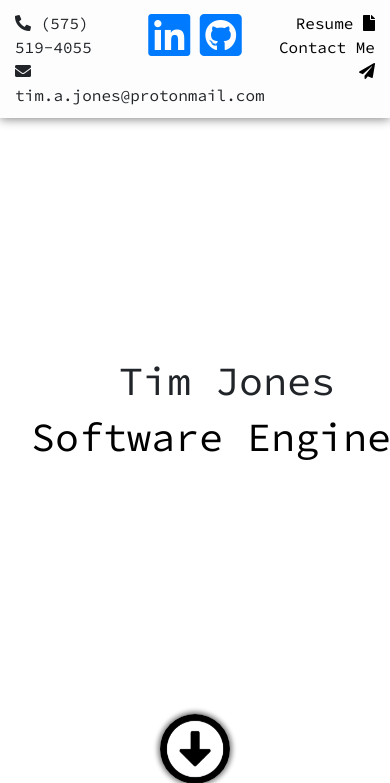
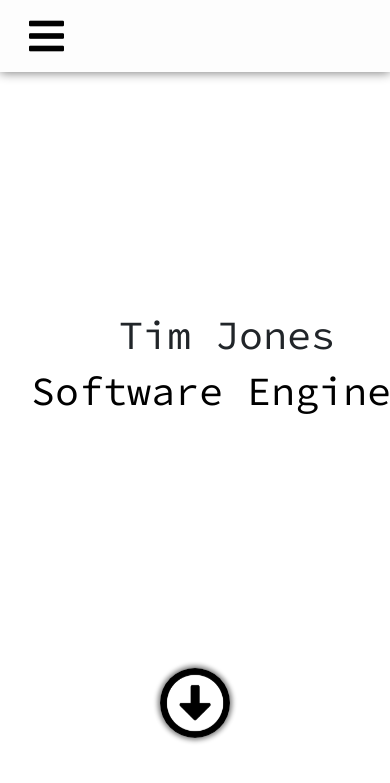
Before and after one commit to timjonez/django_portfolio, a Django app: page / in a window 390 px wide; the page is wider, and only the part inside the window is pictured. Shown: the top 783 px of that part. Run offline with Django 3.2, Linux system fonts and the light colour scheme; data comes from the database, SQL or seed files in the repository; some libraries are stand-ins or nearby versions.

Commit message:
[template/base] add responsive styling to navbar

```diff
--- a/templates/base.html
+++ b/templates/base.html
@@ -12,9 +12,12 @@
 </head>
 <body>
     <div class="info-section">
-        <div class="container">
-            <div class="row">
-                <div class="nav-list col-4">
+        <div class="container navbar navbar-expand-lg">
+            <button class="navbar-toggler" type="button" data-toggle="collapse" data-target="#navbarNavAltMarkup" aria-controls="navbarNavAltMarkup" aria-expanded="false" aria-label="Toggle navigation">
+                <i class="fas fa-bars fa-2x"></i>
+              </button>
+            <div class="collapse navbar-collapse row" id="navbarNavAltMarkup">
+                <div class="nav-list col-lg-4">
                     <div>
                         <i class="fas fa-phone-alt icon"></i>
                         (575) 519-4055
@@ -24,7 +27,7 @@
                         tim.a.jones@protonmail.com
                     </div>
                 </div>
-                <div class="nav-list col-4 text-center">
+                <div class="nav-list col-lg-4 text-center">
                     <a href="https://www.linkedin.com/in/tim-jones-424555193/" class="links" target="_blank">
                         <i class="fab fa-linkedin fa-3x"></i>
                     </a>
@@ -32,7 +35,7 @@
                         <i class="fab fa-github-square fa-3x"></i>
                     </a>
                 </div>
-                <div class="nav-list col-4 text-right">
+                <div class="nav-list col-lg-4 text-right">
                     <a href="/resume" class="d-block info-link">
                         Resume
                         <i class="fas fa-file"></i>
```
